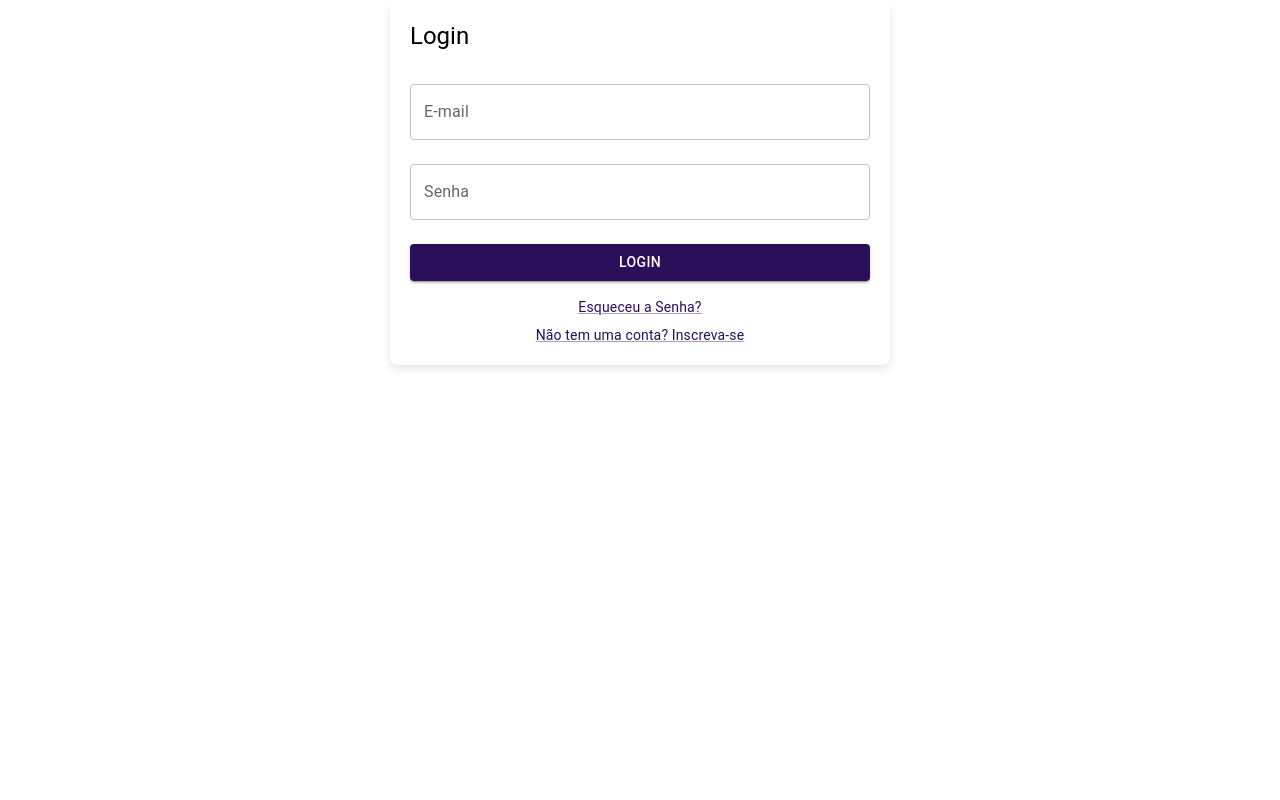
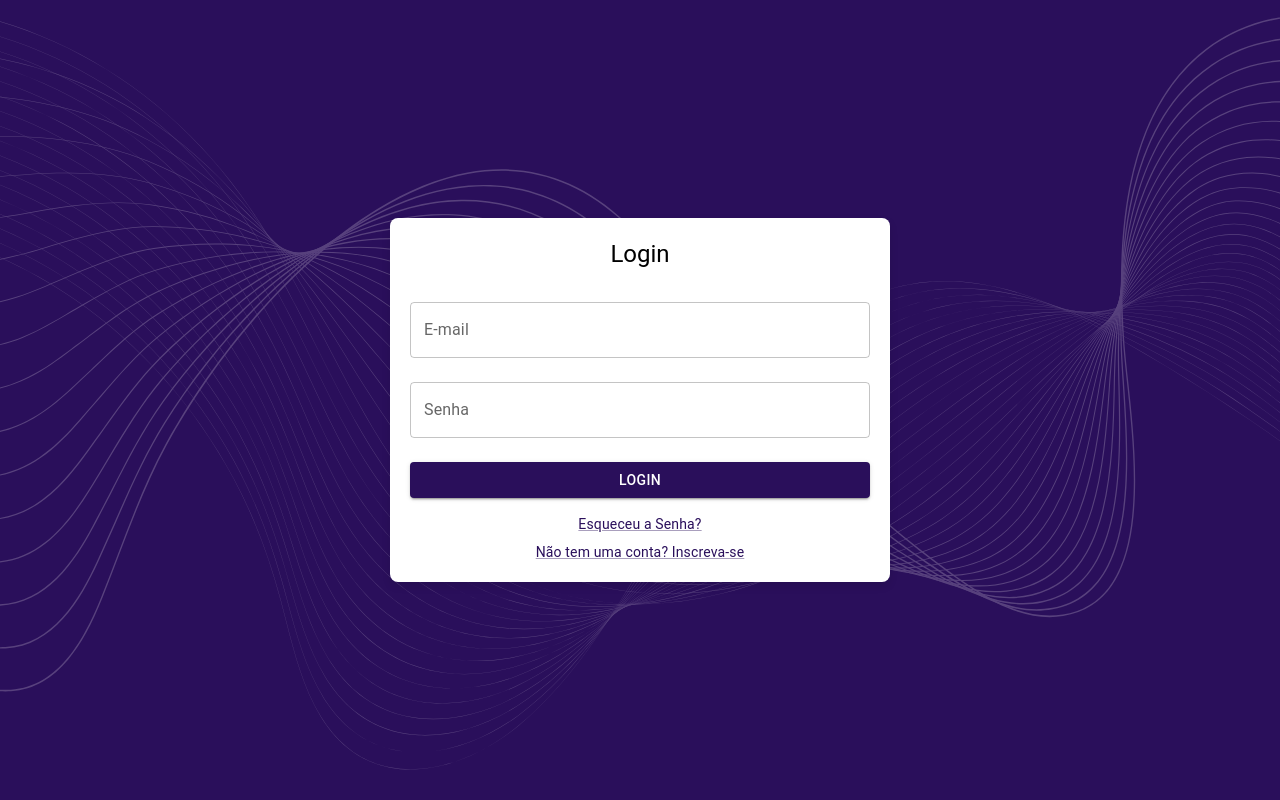
Before and after one commit to TheLayy/BenefitServicos, a React (Create React App) app: page /auth in a window 1280 px wide. Built offline with nearby package versions, Linux system fonts and the light colour scheme; no server answers; a web font is replaced by a local one.

Commit message:
Style página de login

```diff
--- a/src/pages/Auth.js
+++ b/src/pages/Auth.js
@@ -18,19 +18,32 @@ const Auth = () => {
     return (
         <Box
             sx={{
+                display: 'flex',
+                justifyContent: 'center',
+                alignItems: 'center',
+                minHeight: '100vh',
+                backgroundImage: 'url("/section2-bg.svg")',
+                backgroundSize: 'cover',
+                backgroundPosition: 'center',
+                backgroundRepeat: 'no-repeat',
+            }}
+        >
+            <Box
+                sx={{
                     maxWidth: '500px',
-                margin: 'auto',
+                    width: '100%',
                     padding: '20px',
                     borderRadius: '8px',
                     boxShadow: '0 4px 8px rgba(0,0,0,0.1)',
                     backgroundColor: 'white',
+                    textAlign: 'center',
                 }}
             >
+
                 <Typography variant="h5" component="div" sx={{ mb: 2 }}>
                     {currentView === 'register' ? 'Criar Conta' : currentView === 'reset' ? 'Redefinir Senha' : 'Login'}
                 </Typography>
-            {
-                currentView === 'reset' ? (
+                {currentView === 'reset' ? (
                     <ResetPassword handleResetPasswordToggle={handleResetPasswordToggle} />
                 ) : currentView === 'register' ? (
                     <Register handleToggle={handleToggle} />
@@ -38,6 +51,8 @@ const Auth = () => {
                     <Login handleToggle={handleToggle} handleResetPasswordToggle={handleResetPasswordToggle} />
                 )}
             </Box>
+
+        </Box>
     );
 };
 
```
Lines whose indentation alone changed are shown as unchanged.
